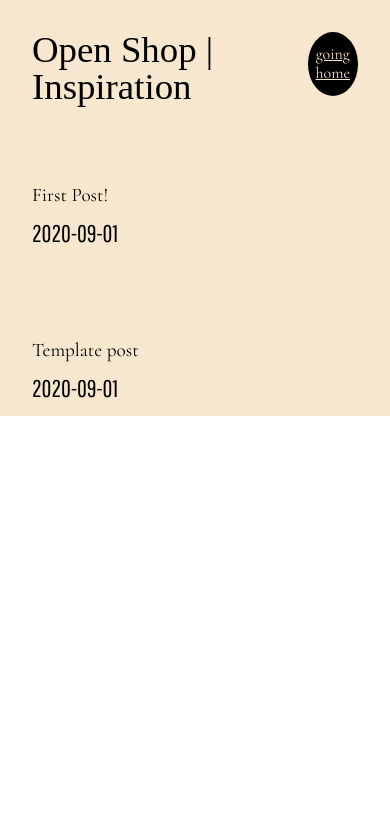
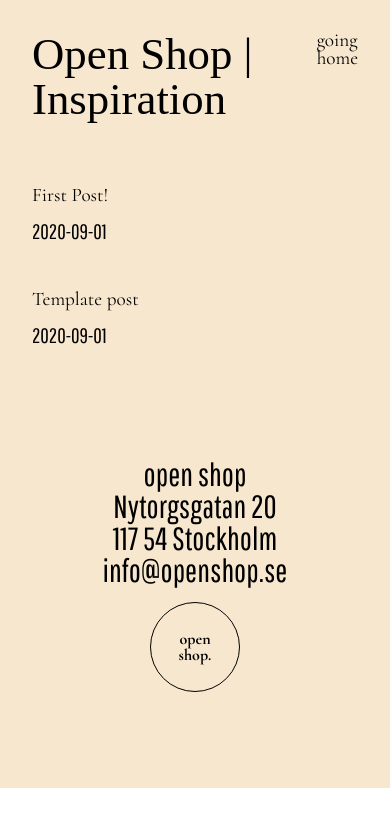
Before and after one commit to Open-Shop-x-Fun-Crew/open-shop-x-fun-crew.github.io, a Gatsby site: page /inspiration in a window 390 px wide. Built offline with nearby package versions, Linux system fonts and the light colour scheme; Gatsby itself is replaced by a stand-in of ours.

Commit message:
blog css

```diff
--- a/src/components/blog.module.scss
+++ b/src/components/blog.module.scss
@@ -7,20 +7,19 @@
 }
 
 .homeBtn {
-  align-items: center;
-  width: 5.5rem;
-  height: 5.5rem;
-  background: $black;
-  border-radius: 50%;
   display: flex;
-  align-items: center;
-  justify-content: center;
-  line-height: 1.2rem;
-  //   margin-right: 2rem;
+  align-items: top;
   font-family: 'cormorant';
-  text-align: center;
-  font-size: 1rem;
-  color: $grey;
+  text-decoration: none;
+  padding-left: 2rem;
+  font-size: 1.5rem;
+  color: black;
+  transition: all 0.2s ease-in-out;
+}
+
+.homeBtn:hover {
+  color: rgb(38, 35, 35);
+  transform: scale(1.01);
 }
 
 .header {
@@ -33,8 +32,9 @@
 }
 
 .blogBody {
-  margin: 0 4rem;
-  padding-top: 2rem;
+  margin: 0 5rem;
+  padding-top: 3rem;
+  padding-bottom: 5rem;
 }
 
 .box h1 {
@@ -67,7 +67,6 @@
   font-family: 'pathway gothic one';
 }
 .box figure {
-  //   padding-top: 1rem;
   position: relative;
   padding-bottom: 56.25%;
   height: 0;
@@ -76,6 +75,7 @@
     position: absolute;
     width: 100%;
     height: 100%;
+    max-width: 1000px;
   }
 }
 
@@ -83,6 +83,16 @@
   display: block;
   padding-top: 1rem;
   padding-bottom: 1rem;
+  max-width: 1000px;
+}
+
+.box strong {
+  font-family: 'cormorant';
+  font-weight: bold;
+}
+.box em {
+  font-family: 'cormorant';
+  font-style: italic;
 }
 
 .box p {
@@ -101,13 +111,75 @@
   display: none;
 }
 
+.box footer {
+  min-height: 35vh;
+  display: flex;
+  flex-direction: column;
+  align-items: center;
+  justify-content: center;
+}
+
+.box address {
+  font-size: 2rem;
+  margin-bottom: 1rem;
+  text-align: center;
+  font-family: 'pathway gothic one';
+  display: flex;
+  flex-direction: column;
+  padding-top: 6rem;
+}
+
+.box .logo {
+  width: 5.5rem;
+  height: 5.5rem;
+  border: 0.01rem solid $black;
+  background: transparent;
+  text-align: center;
+  display: flex;
+  align-items: center;
+  justify-content: center;
+  font-family: 'cormorant';
+  font-weight: bold;
+  font-size: 1rem;
+  border-radius: 50%;
+  margin-bottom: 1rem;
+  &:hover {
+    background: black;
+    color: white;
+    transform: scale(1.01);
+    cursor: pointer;
+  }
+}
+
+@media only screen and (max-width: 800px) {
+  .homeBtn {
+    width: 3.5rem;
+    height: 3.5rem;
+    font-size: 1.2rem;
+    line-height: 1.1rem;
+  }
+  .header {
+    font-size: 3rem;
+    padding-bottom: 2rem;
+  }
+
+  //   .top_container {
+  //     flex-direction: column;
+  //   }
+
+  address {
+    font-size: 1.5rem;
+  }
+}
+
 @media only screen and (max-width: 600px) {
   .blogBody {
     margin: 0 2rem;
+    padding-top: 2rem;
   }
 
   .header {
-    font-size: 2.3rem;
+    font-size: 2.8rem;
   }
 
   .homeBtn {
@@ -121,10 +193,19 @@
   }
 
   .box .date {
-    font-size: 1.5rem;
+    font-size: 1.3rem;
+  }
+
+  .box h1 {
+    font-size: 2.4rem;
   }
 
   .box .title {
+    padding-top: 2rem;
     font-size: 1.2rem;
   }
+
+  //   .top_container {
+  //     flex-direction: column;
+  //   }
 }
--- a/src/pages/inspiration.js
+++ b/src/pages/inspiration.js
@@ -4,6 +4,7 @@ import { Helmet } from 'react-helmet'
 import ReactMarkdown from 'react-markdown'
 import styles from '../components/blog.module.scss'
 import { useCookies } from 'react-cookie'
+import { Link as ScrollLink } from 'react-scroll'
 
 export const query = graphql`
   query blogQuery {
@@ -64,16 +65,40 @@ export default function Inspiration({ data }) {
         <meta name="author" content="OpenShop" />
         <meta name="viewport" content-width="device-width" initial-scale={1} />
       </Helmet>
-      <main className={styles.box} style={{ width: '100vw' }}>
+      <main id="topBlog" className={styles.box} style={{ width: '100vw' }}>
         <div className={styles.blogBody}>
           <div className={styles.top_container}>
             <div className={styles.header}>Open Shop | Inspiration</div>
             <Link to={'/'} className={styles.homeBtn}>
               {' '}
-              going <br></br> home
+              going home
             </Link>
           </div>
           {posts}
+          <footer>
+            <address>
+              open shop
+              <br />
+              Nytorgsgatan 20
+              <br />
+              117 54 Stockholm
+              <br />
+              info@openshop.se
+            </address>
+            <ScrollLink
+              activeClass="active"
+              to="topBlog"
+              spy={true}
+              smooth={true}
+              duration={500}
+            >
+              <div className={styles.logo}>
+                open
+                <br />
+                shop.
+              </div>
+            </ScrollLink>
+          </footer>
         </div>
       </main>
     </>
```
Also changed, not shown: 1 other file.
